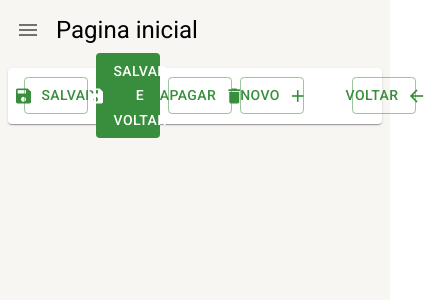
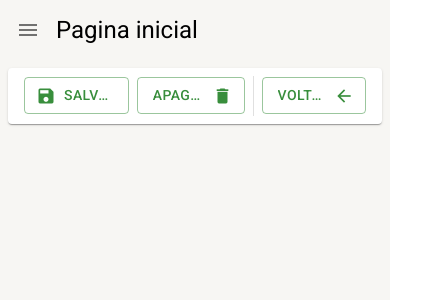
Before and after one commit to Flami22/Material-UI5-Typescript, a React (Create React App) app: page / in a window 390 px wide. Shown: the top 300 px of the page, 426 px wide, since content can reach past the window. Built offline with nearby package versions, Linux system fonts and the light colour scheme.

Commit message:
responsividade hard

```diff
--- a/src/components/ferramentas-de-detalhe/FerramentasDeDetalhe.tsx
+++ b/src/components/ferramentas-de-detalhe/FerramentasDeDetalhe.tsx
@@ -1,7 +1,52 @@
-import { Box, Button, Divider, Icon, Paper, useTheme } from '@mui/material';
+import { Box, Button, Divider, Icon, Paper, Skeleton, Theme, Typography, useMediaQuery, useTheme } from '@mui/material';
 
-export const FerramentasDeDetalhe: React.FC = () => {
+interface IFerramentasDeDetalheProps {
+textoBotaoNovo?: string;
+mostrarBotaoNovo?: boolean;
+mostrarBotaoVoltar?: boolean;
+mostrarBotaoApagar?: boolean;
+mostrarBotaoSalvar?: boolean;
+
+mostrarBotaoSalvarEFechar?: boolean;
+mostrarBotaoNovoCarregando?: boolean;
+mostrarBotaoVoltarCarregando?: boolean;
+mostrarBotaoApagarCarregando?: boolean;
+mostrarBotaoSalvarCarregando?: boolean;
+mostrarBotaoSalvarEFecharCarregando?: boolean;
+
+aoClicarEmNovo?: () => void;
+aoClicarEmVoltar?: () => void;
+aoClicarEmApagar?: () => void;
+aoClicarEmSalvar?: () => void;
+aoClicarEmSalvarEFechar?: () => void;
+}
+
+export const FerramentasDeDetalhe: React.FC<IFerramentasDeDetalheProps> = ({
+    textoBotaoNovo = 'Novo',
+
+    mostrarBotaoNovo = true,
+    mostrarBotaoVoltar = true,
+    mostrarBotaoApagar = true,
+    mostrarBotaoSalvar = true,
+    mostrarBotaoSalvarEFechar = false,
+
+
+    mostrarBotaoNovoCarregando = false,
+    mostrarBotaoVoltarCarregando = false,
+    mostrarBotaoApagarCarregando = false,
+    mostrarBotaoSalvarCarregando = false,
+    mostrarBotaoSalvarEFecharCarregando = false,
+
+    aoClicarEmNovo,
+    aoClicarEmVoltar,
+    aoClicarEmApagar,
+    aoClicarEmSalvar,
+    aoClicarEmSalvarEFechar,
+
+}) => {
     const theme = useTheme();
+    const smDown = useMediaQuery(theme.breakpoints.down('sm'));
+    const mdDown = useMediaQuery(theme.breakpoints.down('md'));
 
     return (
         <Box
@@ -14,42 +59,119 @@
             height={theme.spacing(5)}
             component={Paper}
         >
+            {(mostrarBotaoSalvar && !mostrarBotaoSalvarCarregando) && (<Button
+                color='primary'
+                disableElevation
+                variant='outlined'
+                onClick={aoClicarEmSalvar}
+                startIcon={<Icon>save</Icon>}
+            >
+                <Typography
+                    variant='button'
+                    whiteSpace='nowrap'
+                    textOverflow='ellipsis'
+                    overflow='hidden'
+                >
+                Salvar
+                </Typography>
+
+            </Button>)}
+
+            { (mostrarBotaoSalvarCarregando && !smDown && !mdDown) && (<Skeleton width={110} height={60}/>)}
+
+            {(mostrarBotaoSalvarEFechar && !mostrarBotaoSalvarEFecharCarregando && !smDown && !mdDown) && (
+                <Button
+                    color='primary'
+                    disableElevation
+                    variant='contained'
+                    onClick={aoClicarEmSalvarEFechar}
+                    startIcon={<Icon>save</Icon>}
+                >
+                    <Typography
+                        variant='button'
+                        whiteSpace='nowrap'
+                        textOverflow='ellipsis'
+                        overflow='hidden'
+                    >
+                    Salvar e voltar
+                    </Typography></Button>
+            )}
+
+            {mostrarBotaoSalvarEFecharCarregando && (
+                <Skeleton width={180} height={60}/>
+            )}
+
+            {(mostrarBotaoApagar && !mostrarBotaoApagarCarregando) && (
                 <Button
                     color='primary'
                     disableElevation
                     variant='outlined'
-                startIcon={<Icon>save</Icon>}
-            >Salvar</Button>
+                    onClick={aoClicarEmApagar}
+                    endIcon={<Icon>delete</Icon>}
+                >
+                    <Typography
+                        variant='button'
+                        whiteSpace='nowrap'
+                        textOverflow='ellipsis'
+                        overflow='hidden'
+                    >
+                    Apagar
+                    </Typography></Button>
+            )}
 
-            <Button
-                color='primary'
-                disableElevation
-                variant='contained'
-                startIcon={<Icon>save</Icon>}
-            >Salvar e voltar</Button>
+            {mostrarBotaoApagarCarregando && (
+                <Skeleton width={110} height={60}/>
+            )}
 
+            {(mostrarBotaoNovo && !mostrarBotaoNovoCarregando && !smDown) && (
                 <Button
                     color='primary'
                     disableElevation
                     variant='outlined'
-                endIcon={<Icon>delete</Icon>}
-            >Apagar</Button>
+                    onClick={aoClicarEmNovo}
+                    endIcon={<Icon>add</Icon>}
+                >
+                    <Typography
+                        variant='button'
+                        whiteSpace='nowrap'
+                        textOverflow='ellipsis'
+                        overflow='hidden'
+                    >
+                        {textoBotaoNovo}
+                    </Typography></Button>
+            )}
 
+            {(mostrarBotaoNovoCarregando && !smDown) && (
+                <Skeleton width={110} height={60}/>
+            )}
+
+            {(mostrarBotaoVoltar && (mostrarBotaoNovo || mostrarBotaoSalvar||mostrarBotaoApagar || mostrarBotaoSalvarEFechar)) && (
+                <Divider variant='middle' orientation='vertical' />
+            )}
+
+            {(mostrarBotaoVoltar && !mostrarBotaoVoltarCarregando) && (
                 <Button
                     color='primary'
                     disableElevation
                     variant='outlined'
-                endIcon={<Icon>add</Icon>}
-            >Novo</Button>
+                    onClick={aoClicarEmVoltar}
+                    endIcon={<Icon>arrow_back</Icon>}
+                >
+                    <Typography
+                        variant='button'
+                        whiteSpace='nowrap'
+                        textOverflow='ellipsis'
+                        overflow='hidden'
+                    >
+                    Voltar
+                    </Typography></Button>
+            )}
 
-            <Divider variant='middle'/>
+            {mostrarBotaoVoltarCarregando && (
+                <Skeleton width={110} height={60}/>
 
-            <Button
-                color='primary'
-                disableElevation
-                variant='outlined'
-                endIcon={<Icon>arrow_back</Icon>}
-            >Voltar</Button>
+            )}
+
         </Box>
     );
 };
--- a/src/pages/dashboard/DashBoard.tsx
+++ b/src/pages/dashboard/DashBoard.tsx
@@ -1,10 +1,13 @@
-import { FerramentasDaListagem, FerramentasDeDetalhe } from '../../components';
+import { FerramentasDeDetalhe } from '../../components';
 import { LayoutBaseDePagina } from '../../layouts';
 
 export const Dashboard = () => {
     return (
         <LayoutBaseDePagina titulo='Pagina inicial' barraDeFerramentas={(
-            <FerramentasDeDetalhe />
+            <FerramentasDeDetalhe
+                mostrarBotaoSalvarEFechar
+                mostrarBotaoNovo
+            />
         )}>
         </LayoutBaseDePagina>
     );
```
Lines whose indentation alone changed are shown as unchanged.
